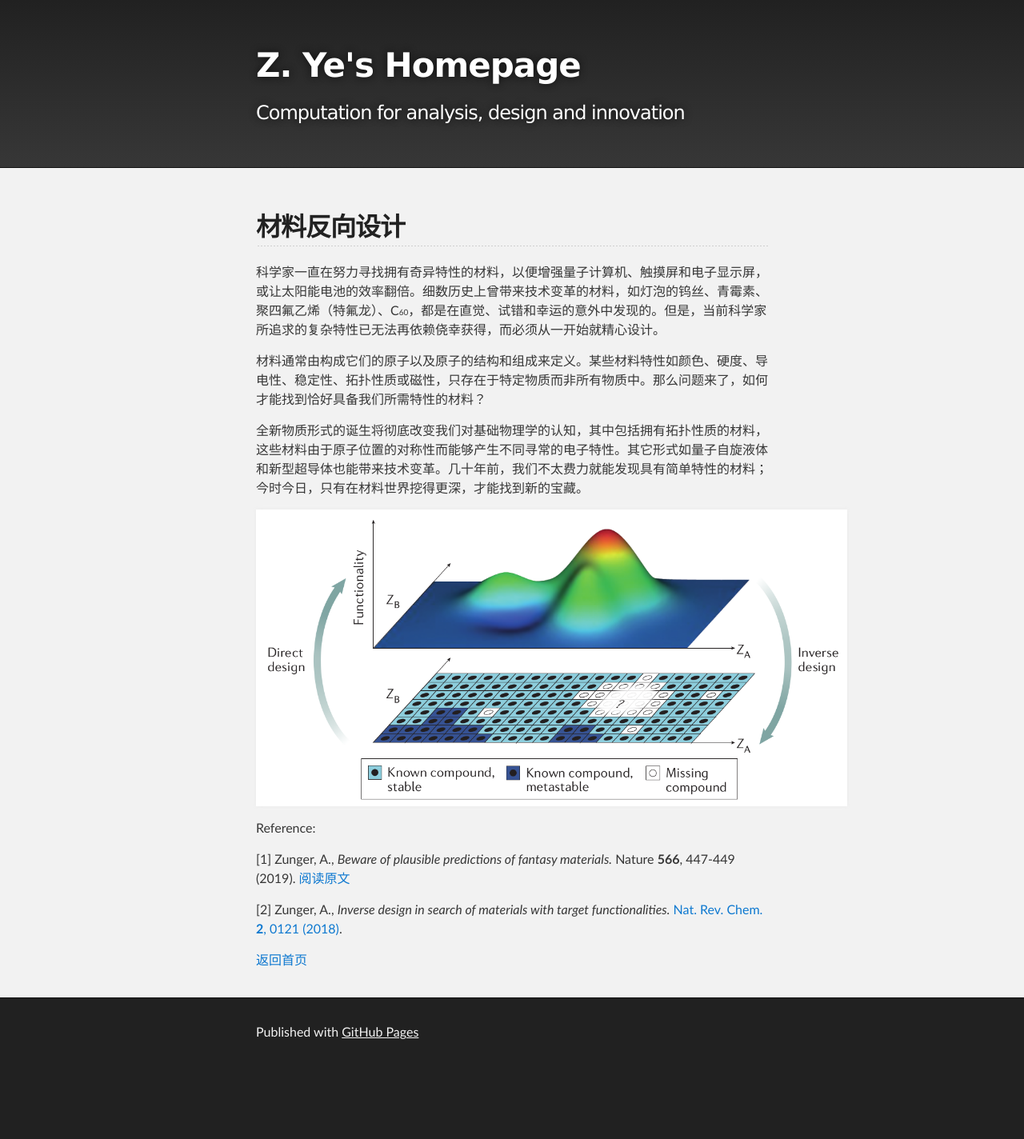
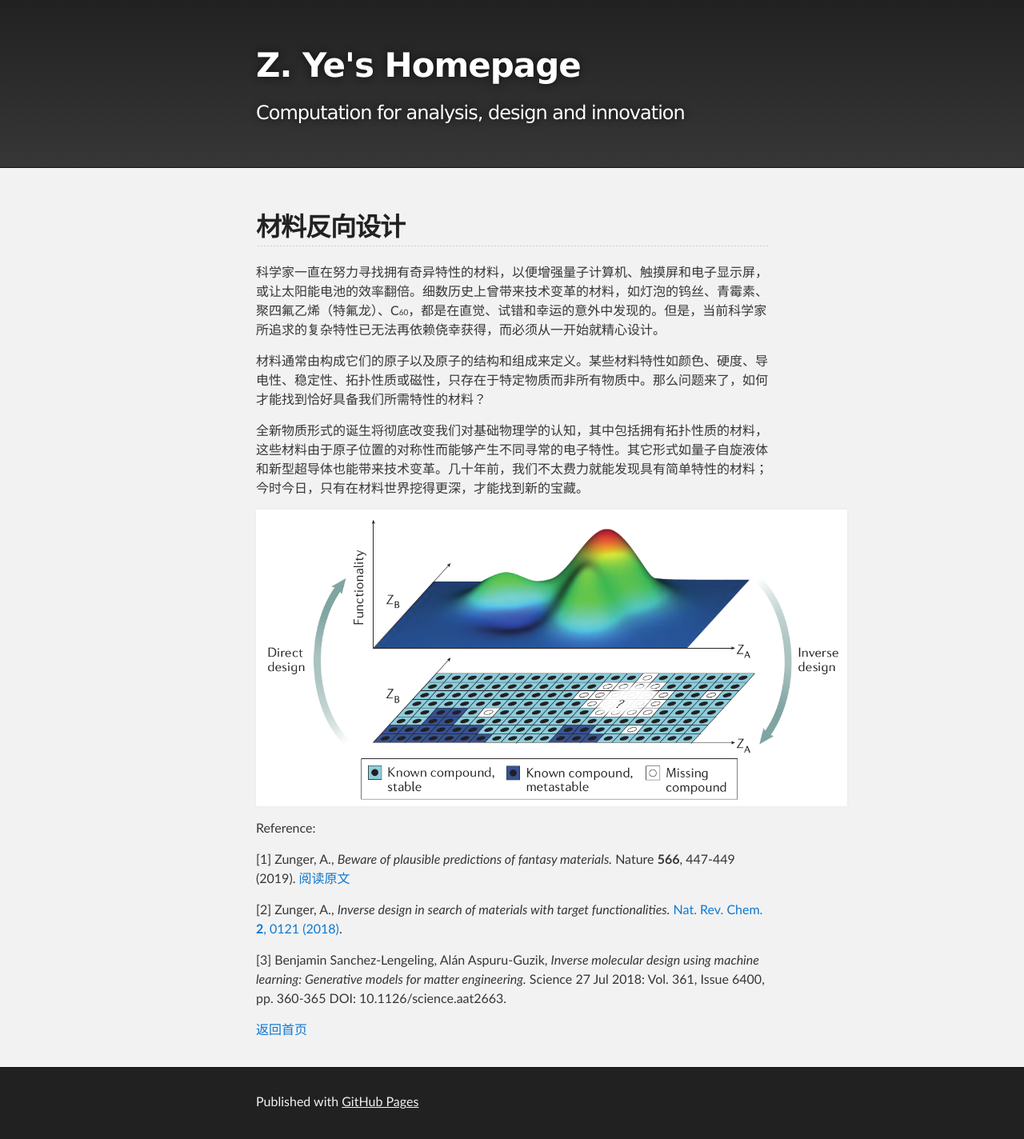
Before and after one commit to yyyu200/yyyu200.github.io, a Jekyll site: the page built from invdes.md, in a window 1280 px wide. Shown: the whole page at 80% size. Built offline with Jekyll 4.4.1, drawn with Linux system fonts in a browser that asks for light colours; comment, search, counter and statistics services are not loaded; our own code applies the rules of GitHub Pages for plain Markdown files; before the commit the page ends 1337 px from its top, so only the background shows below that.

Commit message:
modify at20190918-10:48:58-aliyun

```diff
--- a/invdes.md
+++ b/invdes.md
@@ -19,5 +19,6 @@ Reference:
 
 [2] Zunger, A., *Inverse design in search of materials with target functionalities.* [Nat. Rev. Chem. **2**, 0121 (2018)](https://www.nature.com/articles/s41570-018-0121).
 
+[3] Benjamin Sanchez-Lengeling, Alán Aspuru-Guzik, *Inverse molecular design using machine learning: Generative models for matter engineering.* Science  27 Jul 2018: Vol. 361, Issue 6400, pp. 360-365 DOI: 10.1126/science.aat2663.
 
 [返回首页](./index.md)
```
